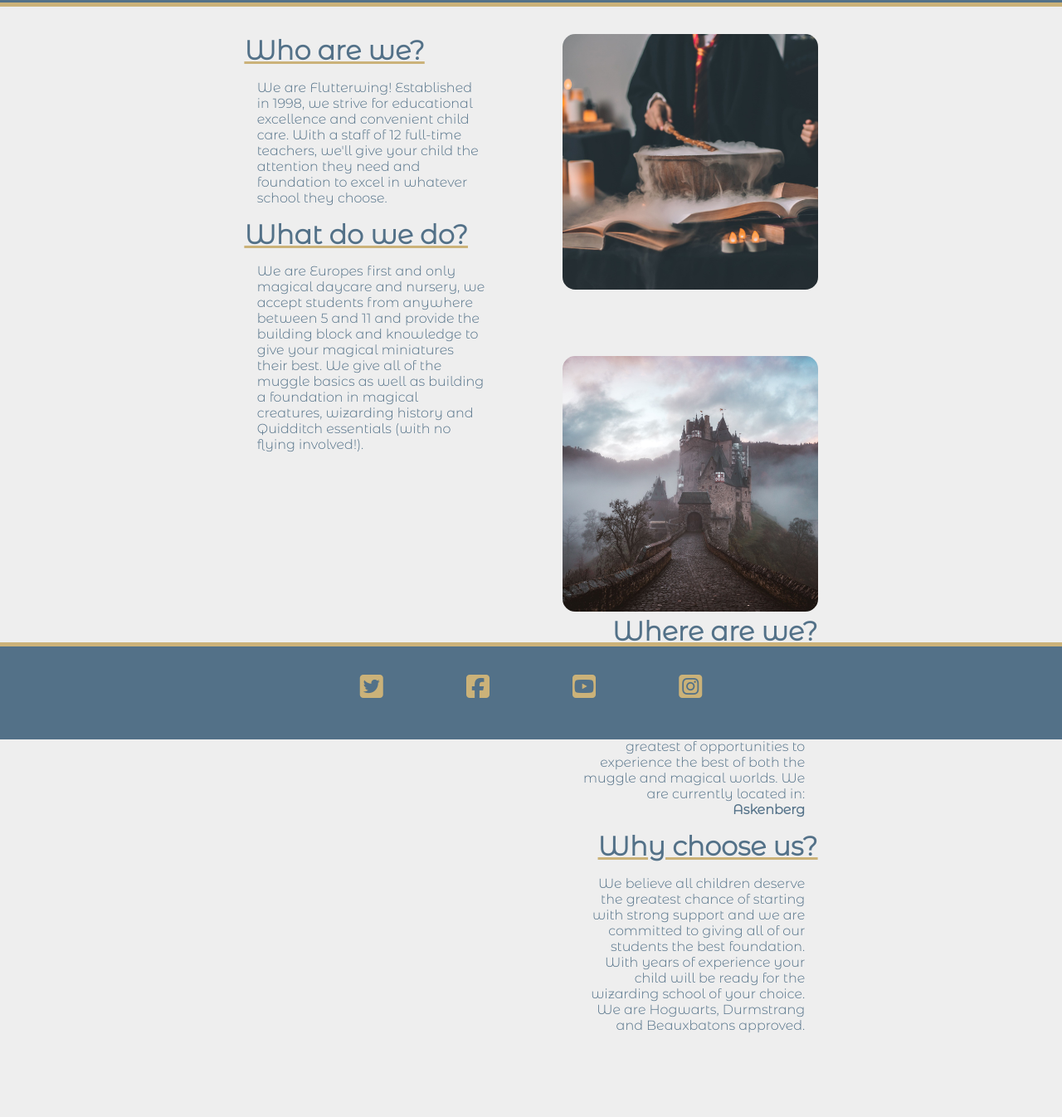
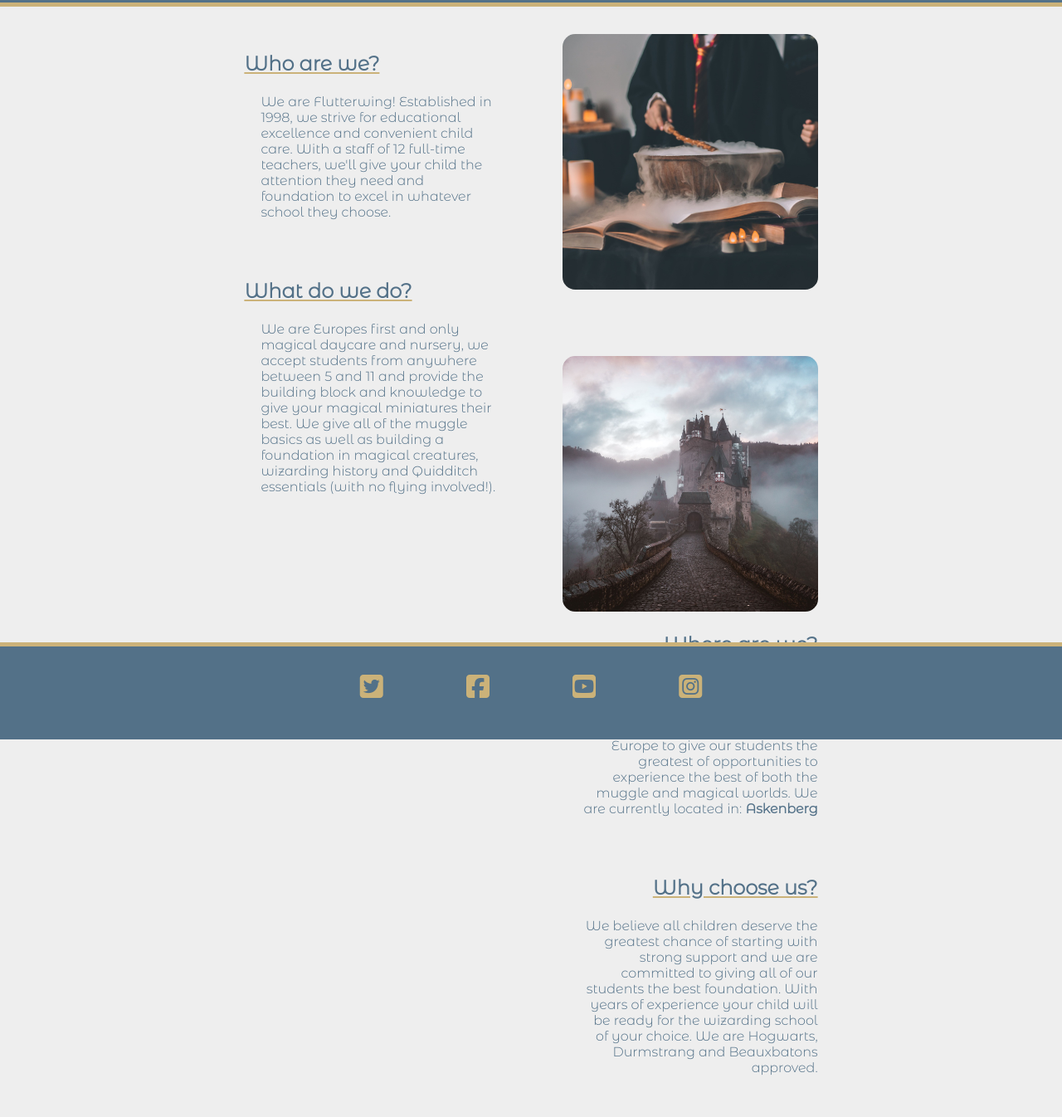
Before and after one commit to Marc-Hanson/portfolio-one, a plain HTML site: page index.html in a window 1280 px wide. Shown: the part 157-1503 px from the top of the page at 83% size. Before the commit the page ends 1417 px from the top, so only its background shows below. Drawn offline with Linux system fonts and the light colour scheme.

Commit message:
Semantic changes based on W3C Validator. Sections/spans changed to div where needed and method removed from form.

```diff
--- a/assets/css/style.css
+++ b/assets/css/style.css
@@ -121,6 +121,15 @@ span>p {
     text-align: left;
 }
 
+#left-text h2 {
+    font-size: 150%;
+    line-height: 3;
+}
+
+#left-text p {
+    padding: 0 0 50px 20px;
+}
+
 #left-image {
     height: 40%;
     width: 40%;
@@ -134,6 +143,15 @@ span>p {
     float: right;
     padding: 0 5%;
     text-align: right;
+}
+
+#right-text h2 {
+    font-size: 150%;
+    line-height: 3;
+}
+
+#right-text p {
+    padding: 0 0 50px 20px;
 }
 
 /* footer and social links*/
--- a/index.html
+++ b/index.html
@@ -10,8 +10,6 @@
     <link rel="stylesheet" href="assets/css/style.css">
     <title>Flutterwing Academy</title>
 </head>
-
-<div id="wrapper">
 
 <body>
     <div id="page-container">
@@ -35,7 +33,7 @@
         </header>
         <div id="content-wrap">
             <section class="about">
-                    <span id="left-text">
+                <div id="left-text">
                     <h2>Who are we?</h2>
                     <p>We are Flutterwing! Established in 1998, we strive for educational excellence and convenient
                         child care. With a staff of
@@ -49,14 +47,14 @@
                         the muggle basics as well as
                         building a foundation in magical creatures, wizarding history and Quidditch essentials (with
                         no flying involved!).</p>
-                    </span>
+                </div>
                 <img src="assets/images/wizards.jpg" alt="An image of a young wizard and a bubbling cauldron."
                     id="right-image">
             </section>
             <section class="about">
                 <img src="assets/images/castle.jpg" alt="An image of a small castle on a hill, surrounded by fog."
                     id="left-image">
-                    <span id="right-text">
+                <div id="right-text">
                     <h2>Where are we?</h2>
                     <p>This is where the magic really happens: We are a fully mobile travelling school. Our building
                         is happily flown/driven
@@ -69,7 +67,7 @@
                         of our students the best foundation. With years of experience your child will be ready for
                         the wizarding school of your
                         choice. We are Hogwarts, Durmstrang and Beauxbatons approved.</p>
-                    </span>
+                </div>
             </section>
         </div>
         <footer id="footer">
@@ -99,6 +97,5 @@
     </div>
     <script src="https://kit.fontawesome.com/ab5728490f.js" crossorigin="anonymous"></script>
 </body>
-</div>
 
 </html>
```
Also changed, not shown: form.html (+2 -5 lines), gallery.html (+2 -5 lines), success.html (+0 -3 lines). Lines whose indentation alone changed are shown as unchanged.
